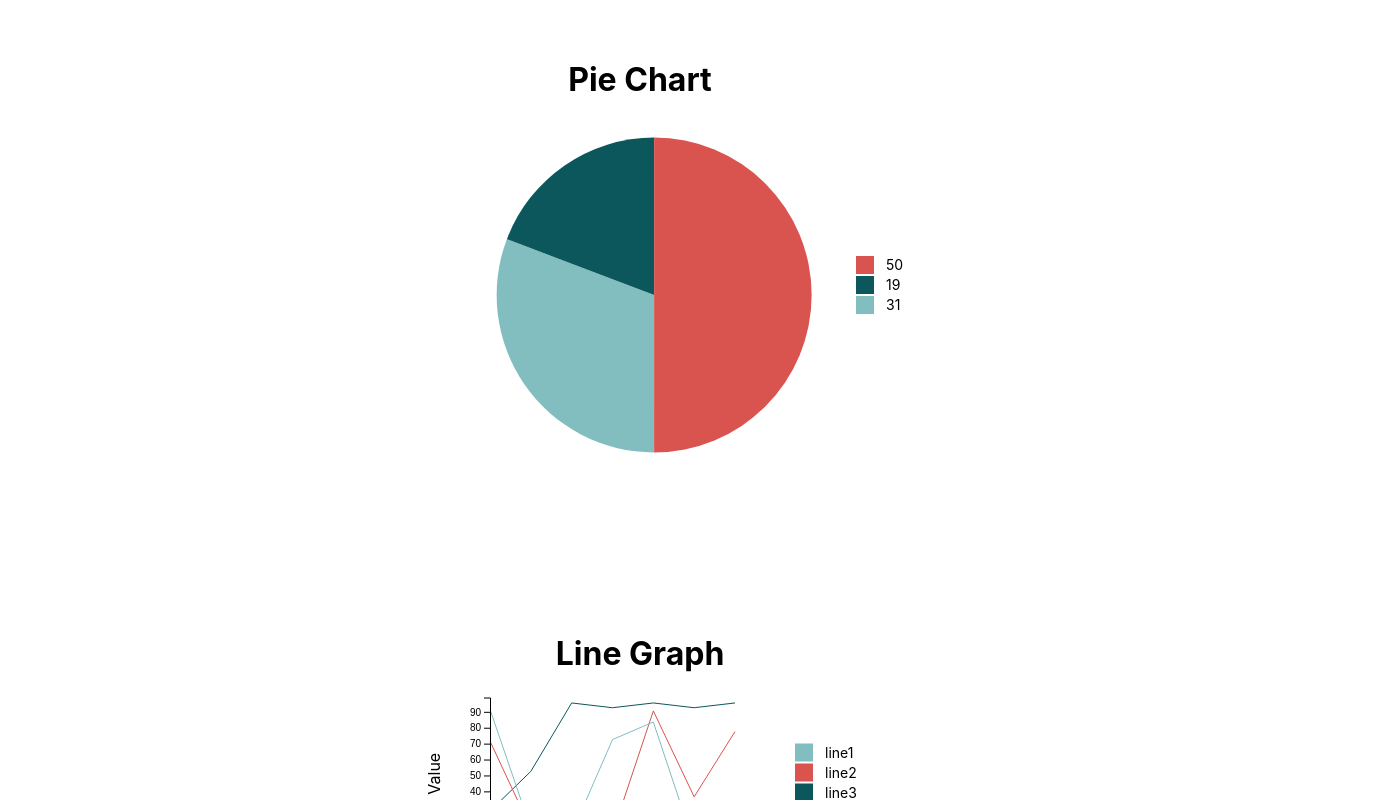
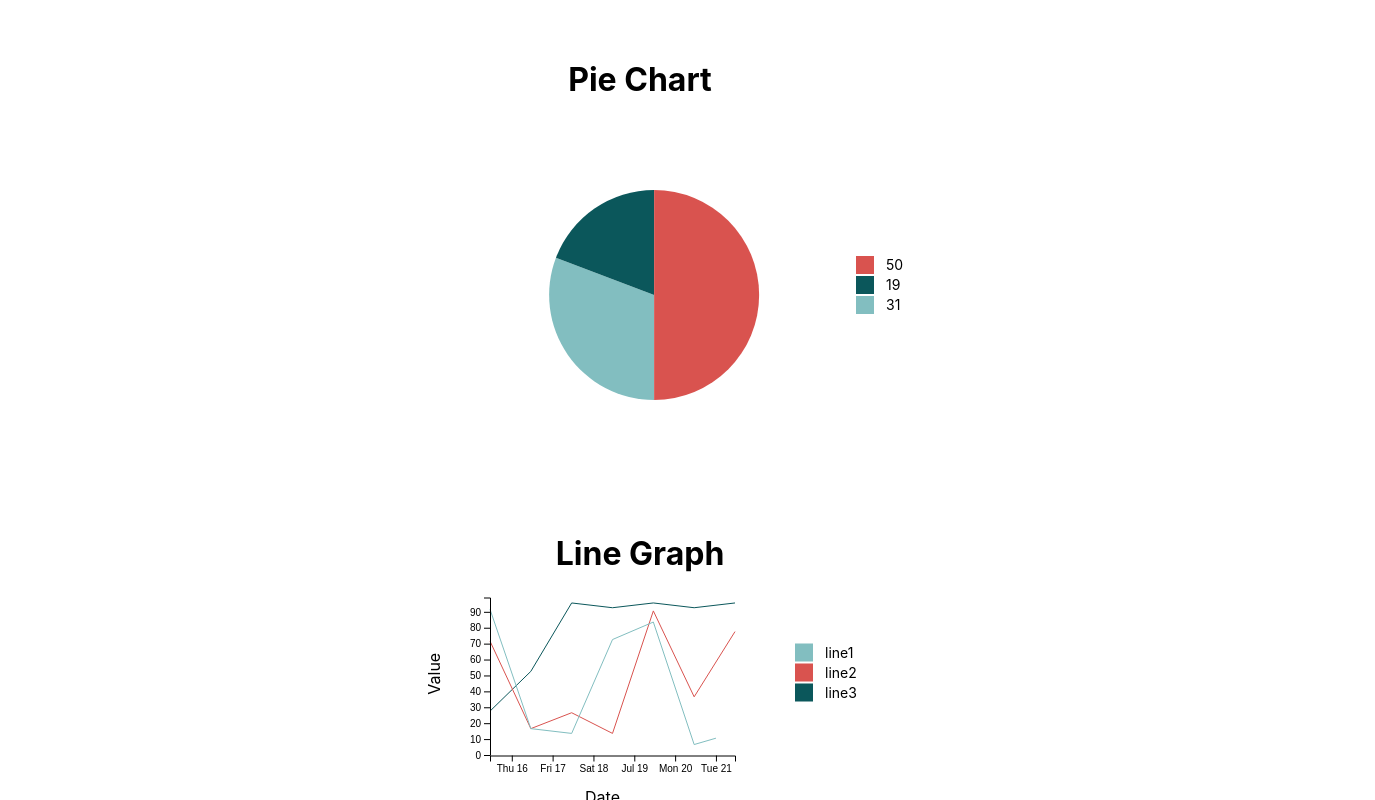
Before and after one commit to JoannaSprottHome/d3-react-template, a React (Create React App) app: page / in a window 1280 px wide. Shown: the top 800 px of the page, 1375 px wide, since content can reach past the window. Built offline with nearby package versions, Linux system fonts and the light colour scheme.

Commit message:
Reduce pie chart size (#23)
Reduce pie chart size, increase height of line and bar charts, align pie chart better.

```diff
--- a/src/bar-chart/BarChart.js
+++ b/src/bar-chart/BarChart.js
@@ -76,7 +76,7 @@ export default class LineGraph extends Component {
       <div className="center">
         <h1 className="margin-top-medium">Bar Chart</h1>
         <div>
-          <svg ref={node => this.node = node} width={500} height={220}  id="svg-bar" className="centerGraph"></svg>
+          <svg ref={node => this.node = node} width={500} height={300}  id="svg-bar" className="centerGraph"></svg>
         </div>
       </div>
     );
--- a/src/line-graph/LineGraph.js
+++ b/src/line-graph/LineGraph.js
@@ -80,7 +80,7 @@ export default class LineGraph extends Component {
       <div className="center">
         <h1 className="margin-top-medium">Line Graph</h1>
         <div>
-          <svg ref={node => this.node = node} width={500} height={220}  id="svg-line" className="centerGraph"></svg>
+          <svg ref={node => this.node = node} width={500} height={300}  id="svg-line" className="centerGraph"></svg>
         </div>
       </div>
     );
--- a/src/pie-chart/PieChart.js
+++ b/src/pie-chart/PieChart.js
@@ -24,7 +24,7 @@ export default class PieChart extends Component {
     select(node).append("g");
 
     let svg = select("#svg-pie"),
-        radius = Math.min(width, height) / 2,
+        radius = Math.min(width, height) / 3,
         g = svg.append("g").attr("transform", "translate(" + width / 1.33 + "," + height / 1.8 + ")"),
         legendG = svg.append("g").attr("transform", "translate(" + width / 1.25 + "," + height / 1.8 + ")");
         const { colorMapping, colors } = getcolors(data, colorArray);
@@ -56,7 +56,7 @@ export default class PieChart extends Component {
       <div className="center">
         <h1 className="margin-top-medium">Pie Chart</h1>
         <div>
-          <svg ref={node => this.node = node} width={1300} height={450}  id="svg-pie" ></svg>
+          <svg ref={node => this.node = node} width={1375} height={350}  id="svg-pie" ></svg>
         </div>
       </div>
     );
```
